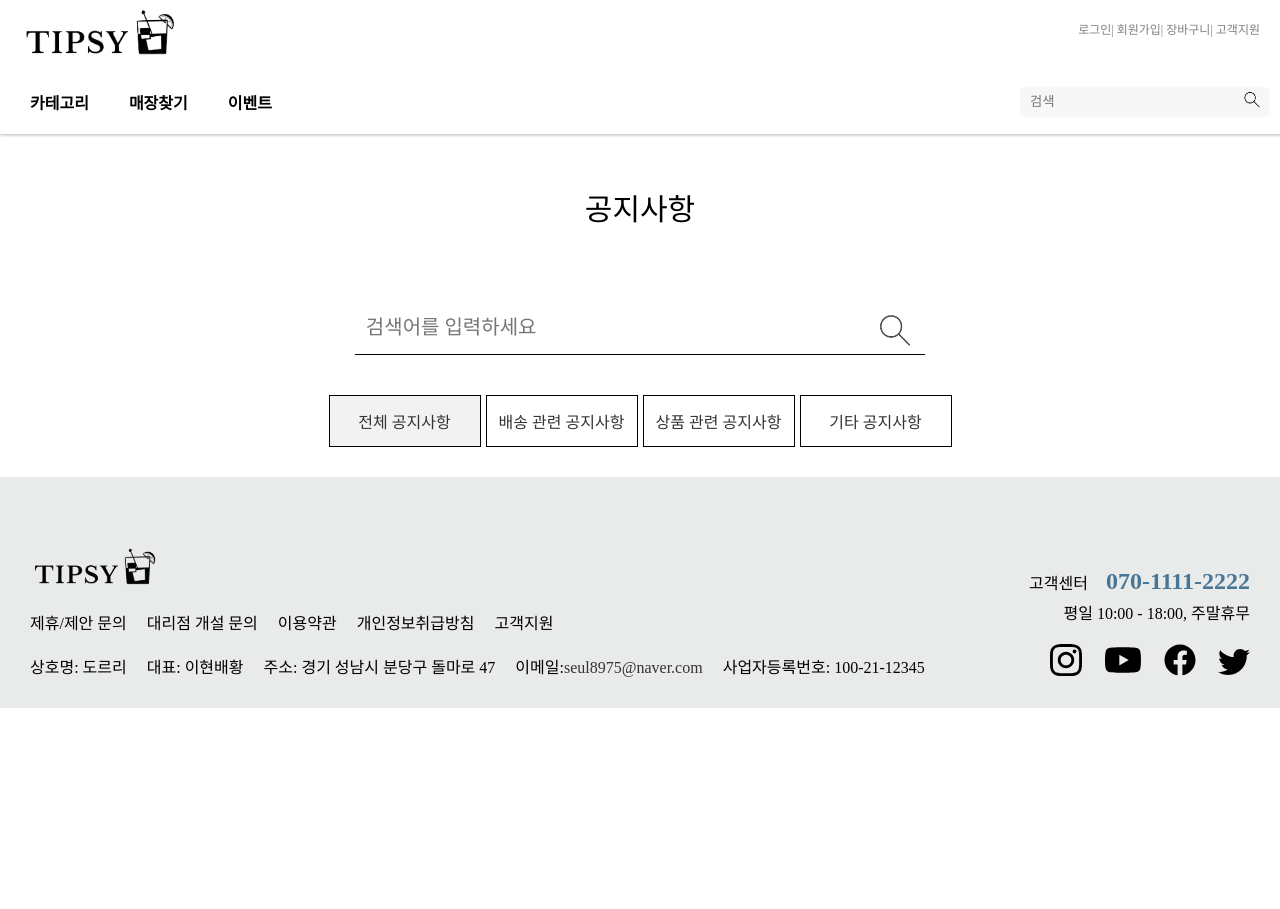
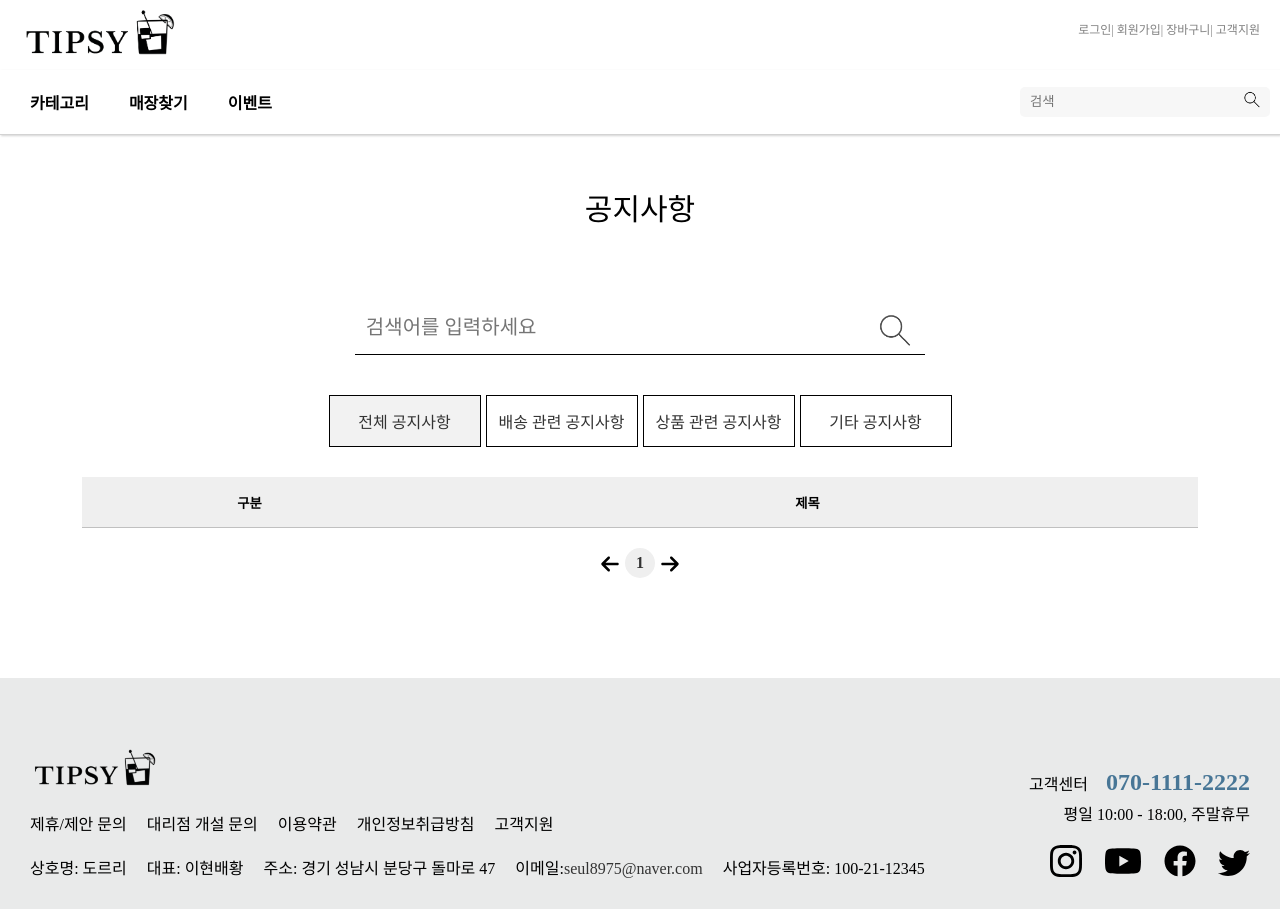
Before and after one commit to bemekete/reactTest, a React (Create React App) app in the folder tipsy/: page /notice in a window 1280 px wide. Before the commit the page ends 800 px from the top, so only its background shows below. Built offline with nearby package versions, Linux system fonts and the light colour scheme; a web font is replaced by a local one.

Commit message:
notice 수정

```diff
--- a/tipsy/src/pages/Notice.jsx
+++ b/tipsy/src/pages/Notice.jsx
@@ -40,10 +40,73 @@ export default function Notice() {
                         </ul>
                     </div>
 
-                    {/* 테이블 첨부 */}
+                    {/* <!-- 구분, 제목 및 제품문의 --> */}
+                    <div class="notice_table">
+                        <figure>
+                            <table>
+                                <colgroup>
+                                    <col width="30%" />
+                                    <col width="70%" />
+                                </colgroup>
 
+                                <thead>
+                                    <tr>
+                                        <th>구분</th>
+                                        <th>제목</th>
+                                    </tr>
+                                </thead>
 
+                                <tbody>
+                                    {
+                                        () => {
+                                            for (let i = 0; i < 10; i++) {
+                                                return (
+                                                    <tr>
+                                                        <th scope="row">배송 관련</th>
+                                                        <td className="button_td">
+                                                            <div>
+                                                                <button>n월 입고 지연 상품 안내
+                                                                    <img src={require('../assets/notice_img/down.svg')} alt="" />
+                                                                </button>
+                                                                <div className="innerCon">
+                                                                    Irure exercitation sit sint duis aliquip aliquip anim voluptate
+                                                                    labore. Quis aliquip tempor irure labore eu aute non ea quis culpa
+                                                                    commodo ad voluptate. Ex ad sint id dolor officia qui consequat
+                                                                    magna non irure officia ex. Deserunt aliqua incididunt pariatur aute
+                                                                    minim occaecat duis in.
 
+                                                                    Enim nulla ea cupidatat nostrud eiusmod est aliquip duis est sunt.
+                                                                    Labore consequat ea labore aliquip occaecat magna officia dolore.
+                                                                    Lorem velit voluptate reprehenderit nisi reprehenderit voluptate
+                                                                    aute velit ullamco consequat ad. Nostrud nisi cupidatat consectetur
+                                                                    labore labore Lorem enim aute laborum pariatur. Cupidatat non in et
+                                                                    commodo ad ut culpa magna tempor id voluptate.
+
+                                                                    Anim magna aute nostrud duis minim ex mollit ea veniam dolore eu
+                                                                    dolor excepteur et. Magna dolor ex irure sit deserunt ut qui
+                                                                    reprehenderit anim duis qui quis. Deserunt pariatur nisi proident
+                                                                    eiusmod anim dolore id aliquip amet cupidatat laboris nulla ullamco
+                                                                    minim. Ea occaecat anim id velit esse sunt voluptate sunt culpa
+                                                                    Lorem dolor Lorem elit.
+                                                                </div>
+                                                            </div>
+                                                        </td>
+                                                    </tr>
+                                                )
+                                            }
+                                        }
+                                    }
+                                </tbody>
+                            </table>
+                        </figure>
+                    </div>
+
+                    <div class="notice_page_button">
+                        {/* <!-- <-1,2,3-> 버튼 --> */}
+                        <b>
+                            <a href="#">1</a>
+                        </b>
+                    </div>
                 </div>
             </div>
         </div>
```
